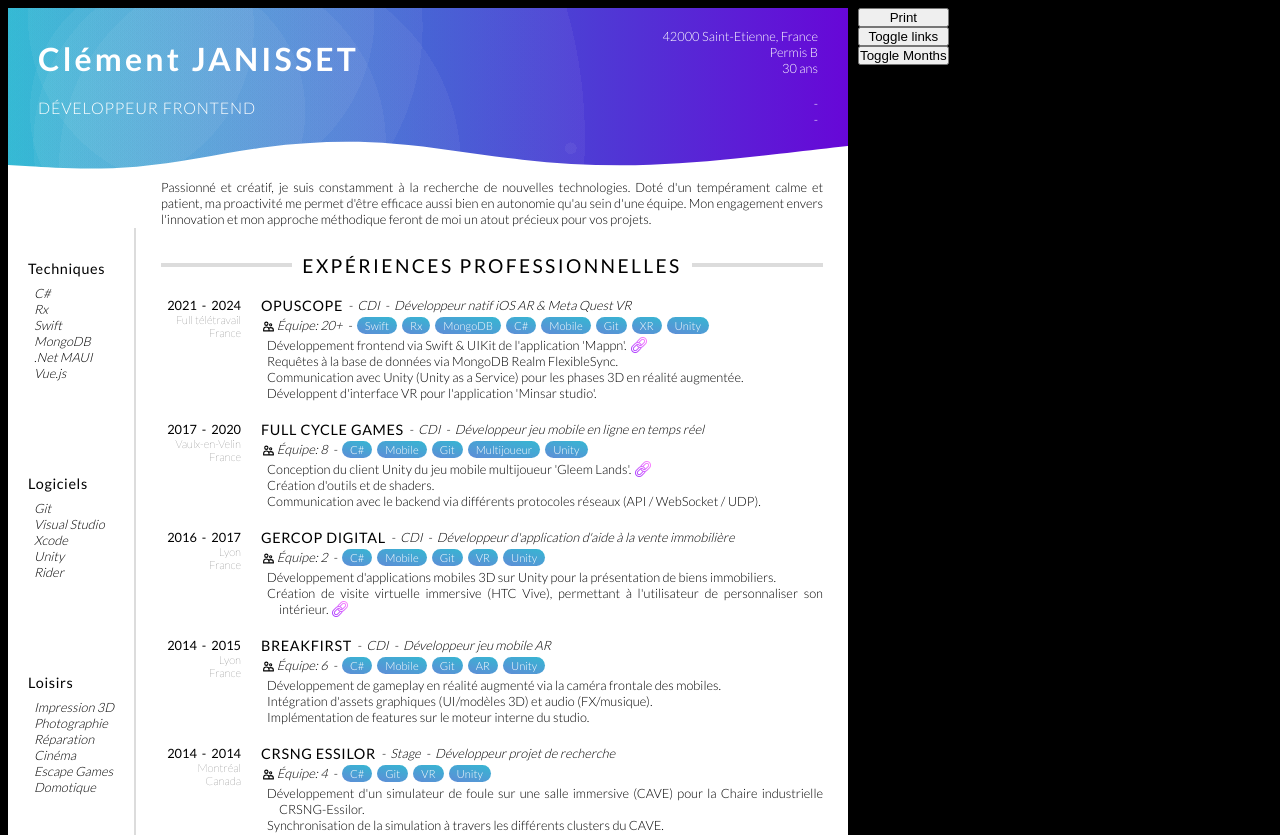
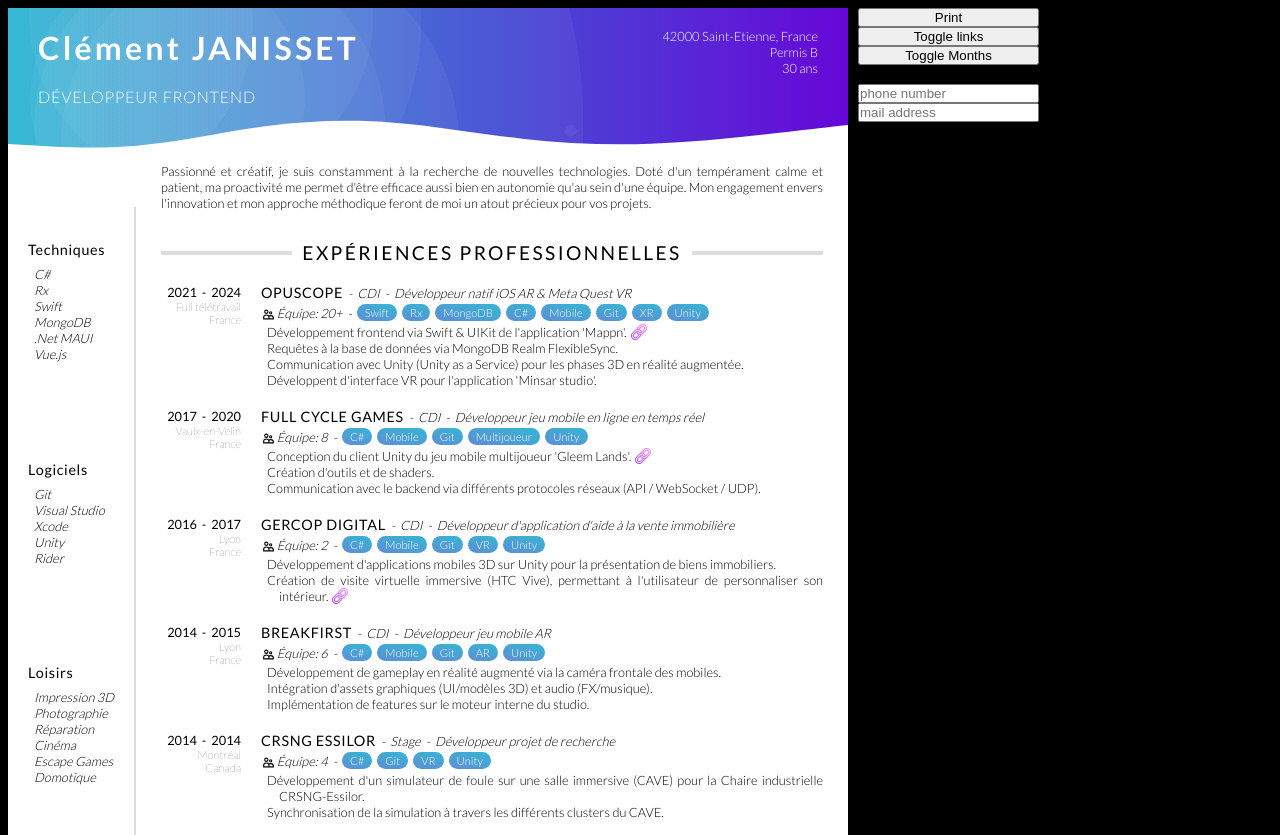
Before and after one commit to JanisseDev/WebCV-Vuejs, a Vue app: page / in a window 1280 px wide. Shown: the top 835 px of the page. Built offline with nearby package versions, Linux system fonts and the light colour scheme.

Commit message:
Add new sensible info system

```diff
--- a/src/App.vue
+++ b/src/App.vue
@@ -1,5 +1,5 @@
 <script setup>
-import { ref, provide } from 'vue'
+import { ref, onMounted, provide, watch } from 'vue'
 import Cv from './Cv.vue'
 
 const showLink = ref(true);
@@ -7,6 +7,27 @@ provide('showLink', showLink);
 
 const showMonth = ref(false);
 provide('showMonth', showMonth);
+
+const phone = ref('');
+provide('phone', phone);
+watch(phone, (value) => {
+  localStorage.phone = value;
+});
+
+const mail = ref('');
+provide('mail', mail);
+watch(mail, (value) => {
+  localStorage.mail = value;
+});
+
+onMounted(() => {
+  if(localStorage.phone) {
+    phone.value = localStorage.phone;
+  }
+  if(localStorage.mail) {
+    mail.value = localStorage.mail;
+  }
+})
 
 const delay = ms => new Promise(res => setTimeout(res, ms));
 
@@ -47,6 +68,9 @@ function toggleMonths() {
       <button @click="printCv">Print</button>
       <button @click="toggleLinks">Toggle links</button>
       <button @click="toggleMonths">Toggle Months</button>
+      <br>
+      <input v-model="phone" placeholder="phone number" />
+      <input v-model="mail" placeholder="mail address" />
     </div>
   </main>
 </template>
--- a/src/components/Header.vue
+++ b/src/components/Header.vue
@@ -1,5 +1,8 @@
 <script setup>
-import SensibleInfo from '@/sensibleInfo.js'
+import { inject } from 'vue'
+
+const phone = inject('phone');
+const mail = inject('mail');
 </script>
 
 <template>
@@ -13,8 +16,8 @@ import SensibleInfo from '@/sensibleInfo.js'
             <h1>Permis B</h1>
             <h1>30 ans</h1>
             <br>
-            <h1>{{SensibleInfo.phone}}</h1>
-            <h1>{{SensibleInfo.mail}}</h1>
+            <h1>{{phone}}</h1>
+            <h1>{{mail}}</h1>
         </div>
     </div>
     <div class="wave-mask"></div>
--- a/src/sensibleInfo.js
+++ /dev/null
@@ -1,6 +0,0 @@
-const SensibleInfo = {
-    phone: "-",
-    mail: "-",
-}
-
-export default SensibleInfo;
```
